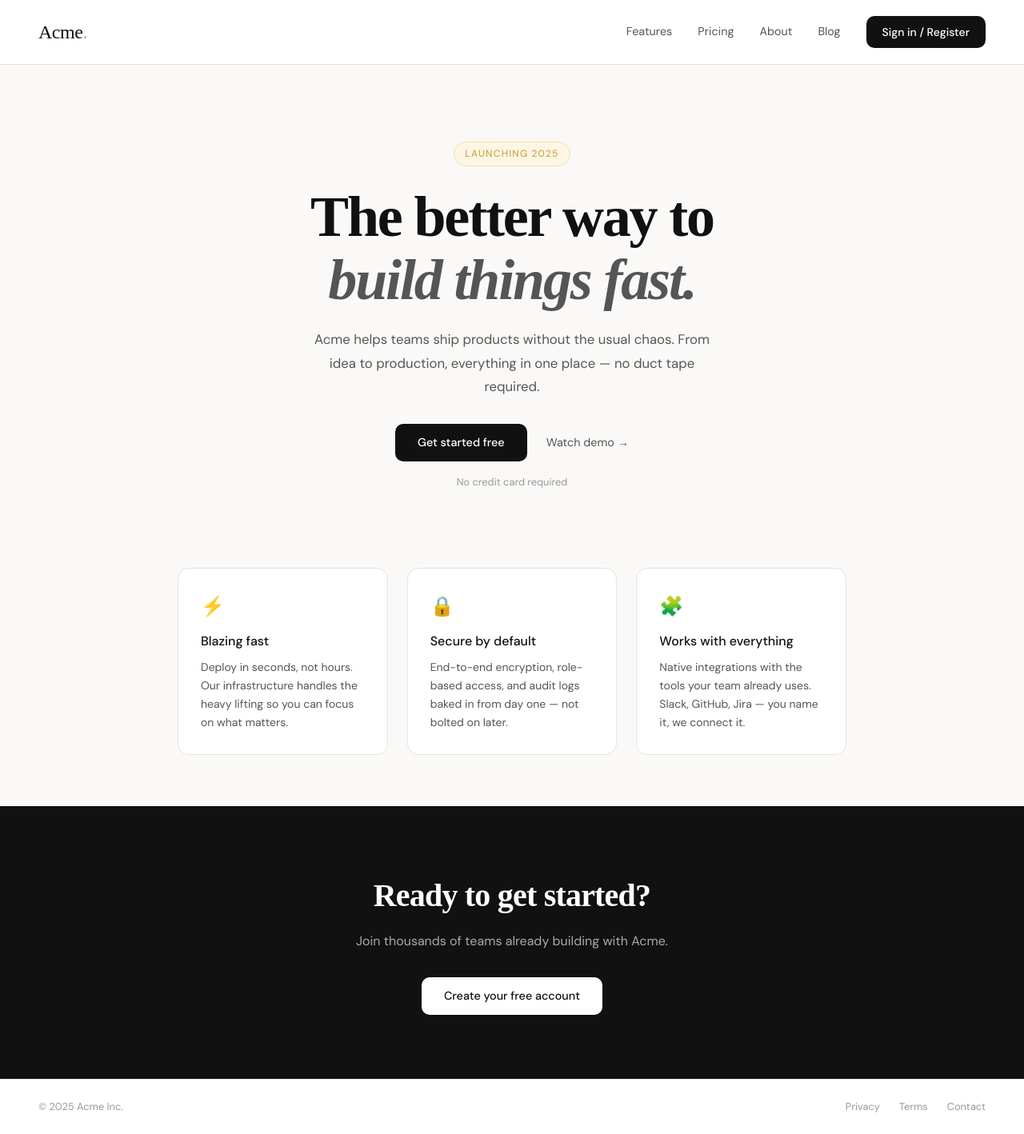
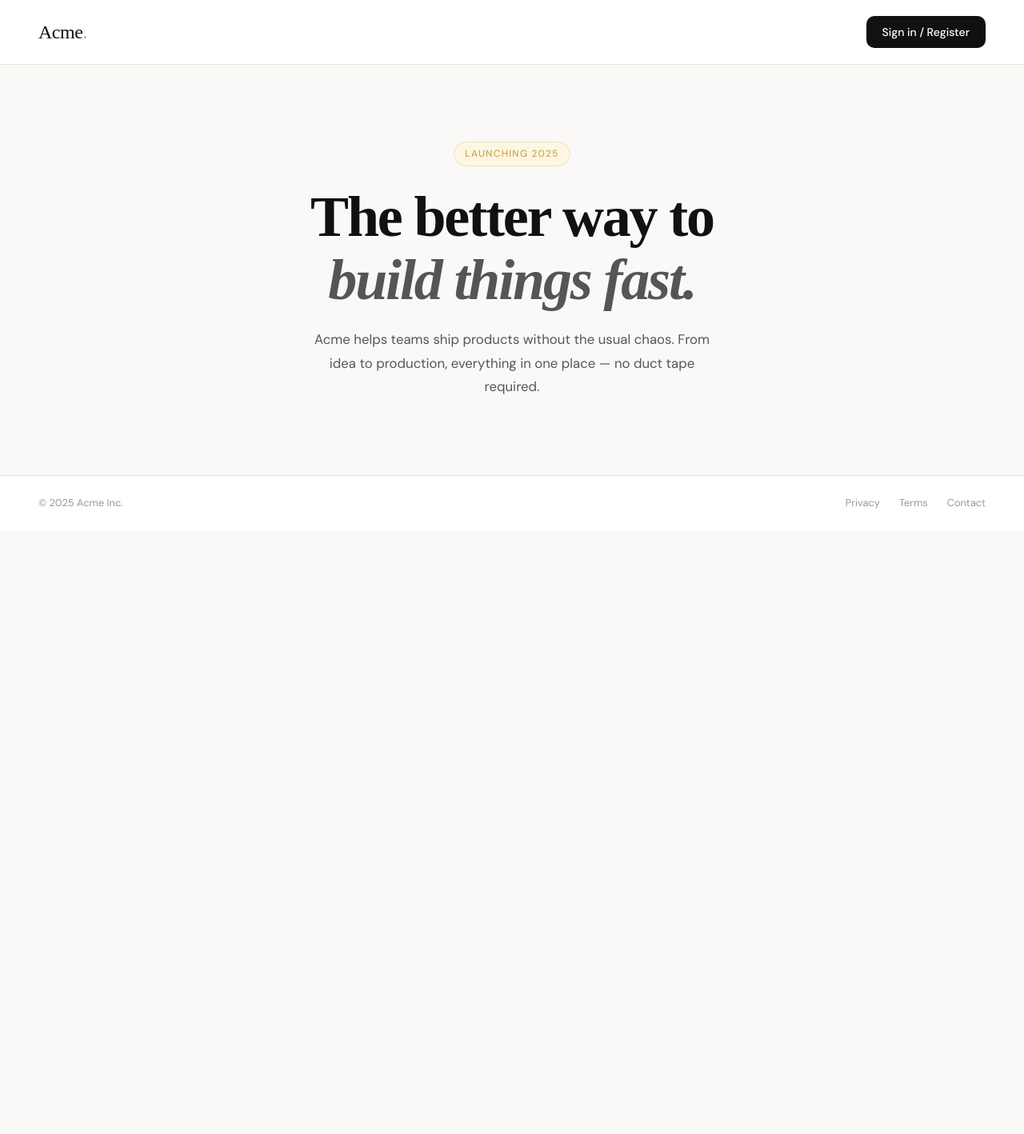
Before and after one commit to radufabian9794-glitch/SimpleWeb, a Flask app: page / in a window 1280 px wide. Shown: the whole page at 80% size. After the commit the page ends 636 px from the top, so only its background shows below. Run offline with Flask 3, Linux system fonts and the light colour scheme; some web fonts are replaced.

Commit message:
Cleanup index.html

```diff
--- a/templates/index.html
+++ b/templates/index.html
@@ -12,10 +12,7 @@
   <nav class="navbar">
     <a href="/" class="logo">Acme<span>.</span></a>
     <div class="nav-links">
-        <a href="#">Features</a>
-        <a href="#">Pricing</a>
-        <a href="#">About</a>
-        <a href="#">Blog</a>
+
         {% if name %}
             <span class="nav-user">👋 {{ name }}</span>
             <a href="/logout" class="btn-login">Log out</a>
@@ -29,36 +26,10 @@
     <div class="hero-eyebrow">Launching 2025</div>
     <h1>The better way to<br/><em>build things fast.</em></h1>
     <p class="hero-sub">Acme helps teams ship products without the usual chaos. From idea to production, everything in one place — no duct tape required.</p>
-    <div class="hero-actions">
-      <a href="{{ url_for('auth') }}" class="btn-primary">Get started free</a>
-      <a href="#" class="btn-ghost">Watch demo →</a>
-    </div>
-    <div class="hero-badge">No credit card required</div>
   </header>
 
-  <section class="features">
-    <div class="feature-card">
-      <div class="feature-icon">⚡</div>
-      <h3>Blazing fast</h3>
-      <p>Deploy in seconds, not hours. Our infrastructure handles the heavy lifting so you can focus on what matters.</p>
-    </div>
-    <div class="feature-card">
-      <div class="feature-icon">🔒</div>
-      <h3>Secure by default</h3>
-      <p>End-to-end encryption, role-based access, and audit logs baked in from day one — not bolted on later.</p>
-    </div>
-    <div class="feature-card">
-      <div class="feature-icon">🧩</div>
-      <h3>Works with everything</h3>
-      <p>Native integrations with the tools your team already uses. Slack, GitHub, Jira — you name it, we connect it.</p>
-    </div>
-  </section>
 
-  <section class="cta-section">
-    <h2>Ready to get started?</h2>
-    <p>Join thousands of teams already building with Acme.</p>
-    <a href="{{ url_for('auth') }}" class="btn-primary">Create your free account</a>
-  </section>
+
 
   <footer class="footer">
     <span>© 2025 Acme Inc.</span>
```
